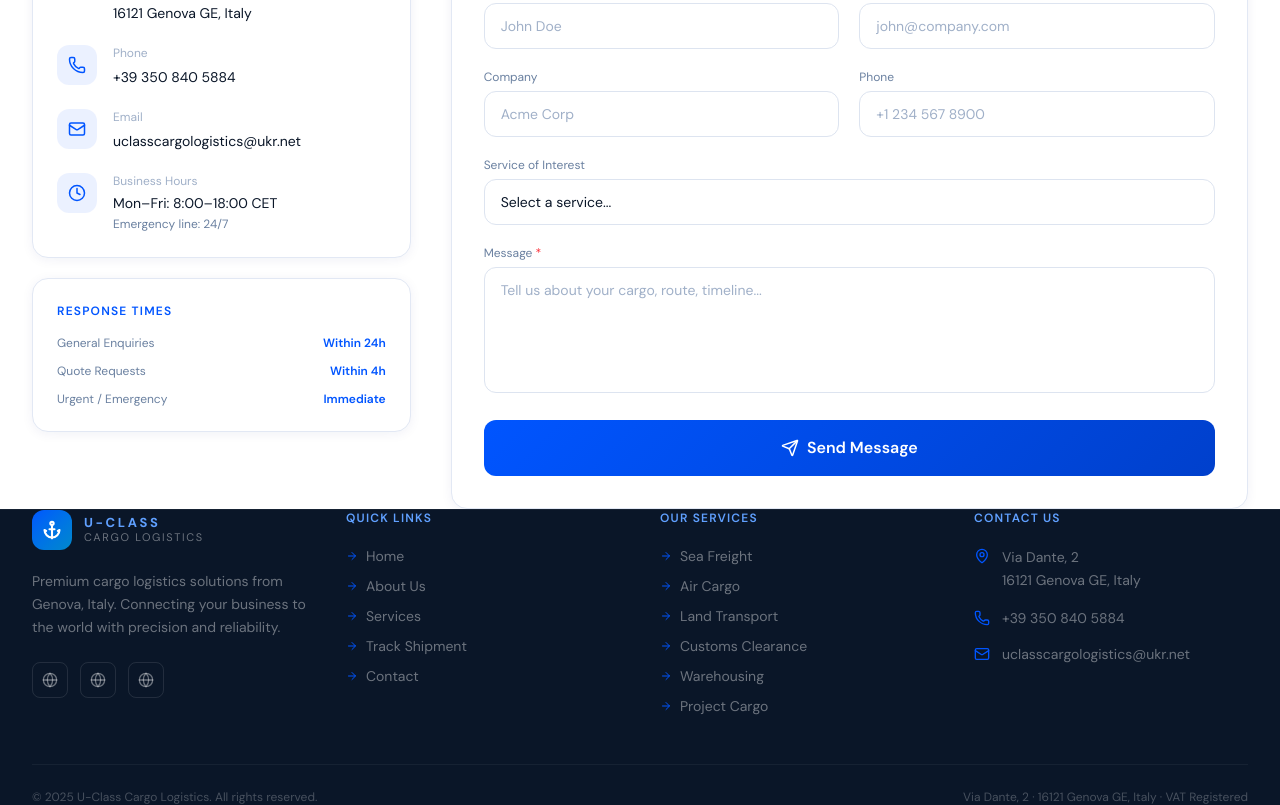
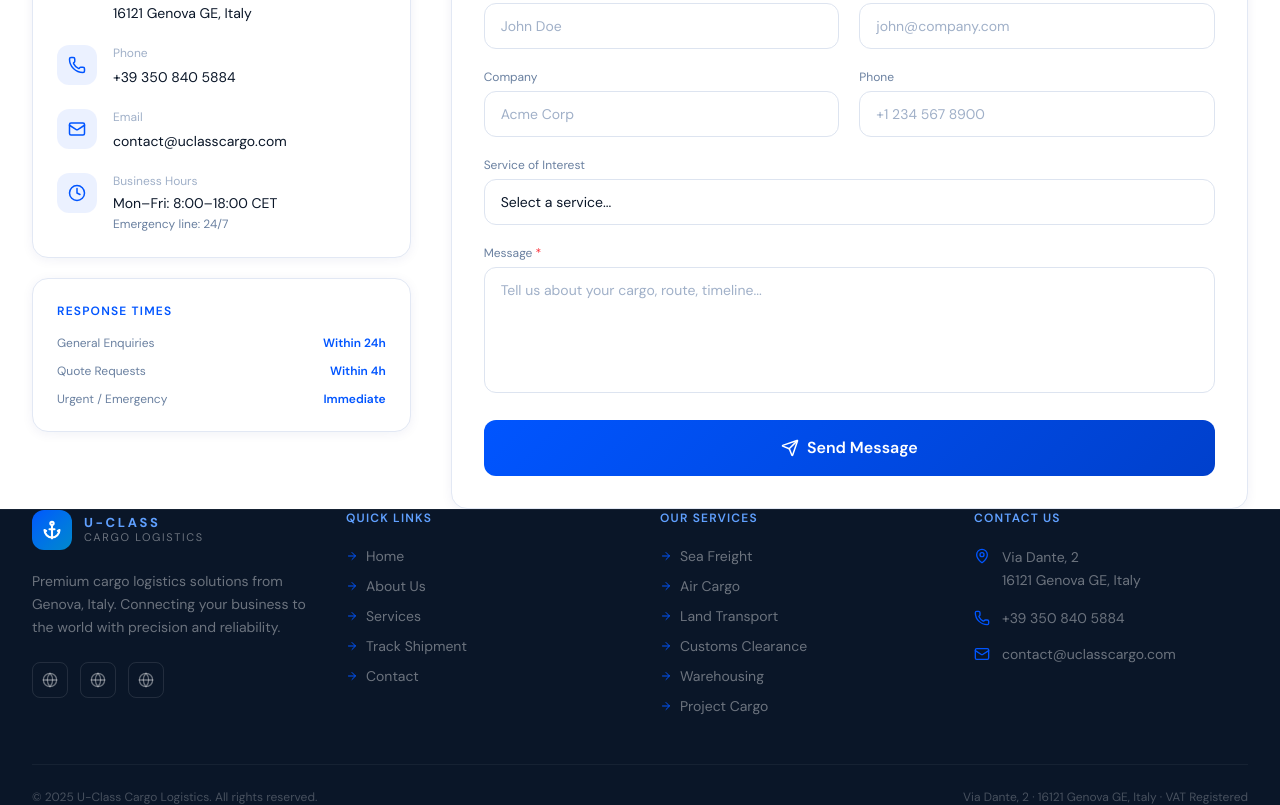
Before and after one commit to domingosstephen/uclass-cargo, a Next.js app: page /contact in a window 1280 px wide. Shown: the part 520-1325 px from the top of the page. Built offline with nearby package versions, Linux system fonts and the light colour scheme.

Commit message:
Update email to contact@uclasscargo.com

```diff
--- a/src/app/contact/page.tsx
+++ b/src/app/contact/page.tsx
@@ -69,7 +69,7 @@ export default function ContactPage() {
                 {[
                   { icon: MapPin, label: "Office Address", content: <span className="text-sm text-[#0a1628] leading-relaxed">Via Dante, 2<br />16121 Genova GE, Italy</span> },
                   { icon: Phone, label: "Phone", content: <a href="tel:+393508405884" className="text-sm text-[#0a1628] hover:text-[#0055ff] transition-colors">+39 350 840 5884</a> },
-                  { icon: Mail, label: "Email", content: <a href="mailto:uclasscargologistics@ukr.net" className="text-sm text-[#0a1628] hover:text-[#0055ff] transition-colors break-all">uclasscargologistics@ukr.net</a> },
+                  { icon: Mail, label: "Email", content: <a href="mailto:contact@uclasscargo.com" className="text-sm text-[#0a1628] hover:text-[#0055ff] transition-colors break-all">contact@uclasscargo.com</a> },
                   { icon: Clock, label: "Business Hours", content: <p className="text-sm text-[#0a1628]">Mon–Fri: 8:00–18:00 CET<br /><span className="text-xs text-[#6a80a0]">Emergency line: 24/7</span></p> },
                 ].map(({ icon: Icon, label, content }) => (
                   <div key={label} className="flex items-start gap-4">
--- a/src/components/Footer.tsx
+++ b/src/components/Footer.tsx
@@ -120,9 +120,9 @@ export default function Footer() {
                 </a>
               </li>
               <li>
-                <a href="mailto:uclasscargologistics@ukr.net" className="flex items-center gap-3 text-sm text-white/40 hover:text-white transition-colors break-all">
+                <a href="mailto:contact@uclasscargo.com" className="flex items-center gap-3 text-sm text-white/40 hover:text-white transition-colors break-all">
                   <Mail size={16} className="text-[#0055ff] shrink-0" />
-                  uclasscargologistics@ukr.net
+                  contact@uclasscargo.com
                 </a>
               </li>
             </ul>
```
